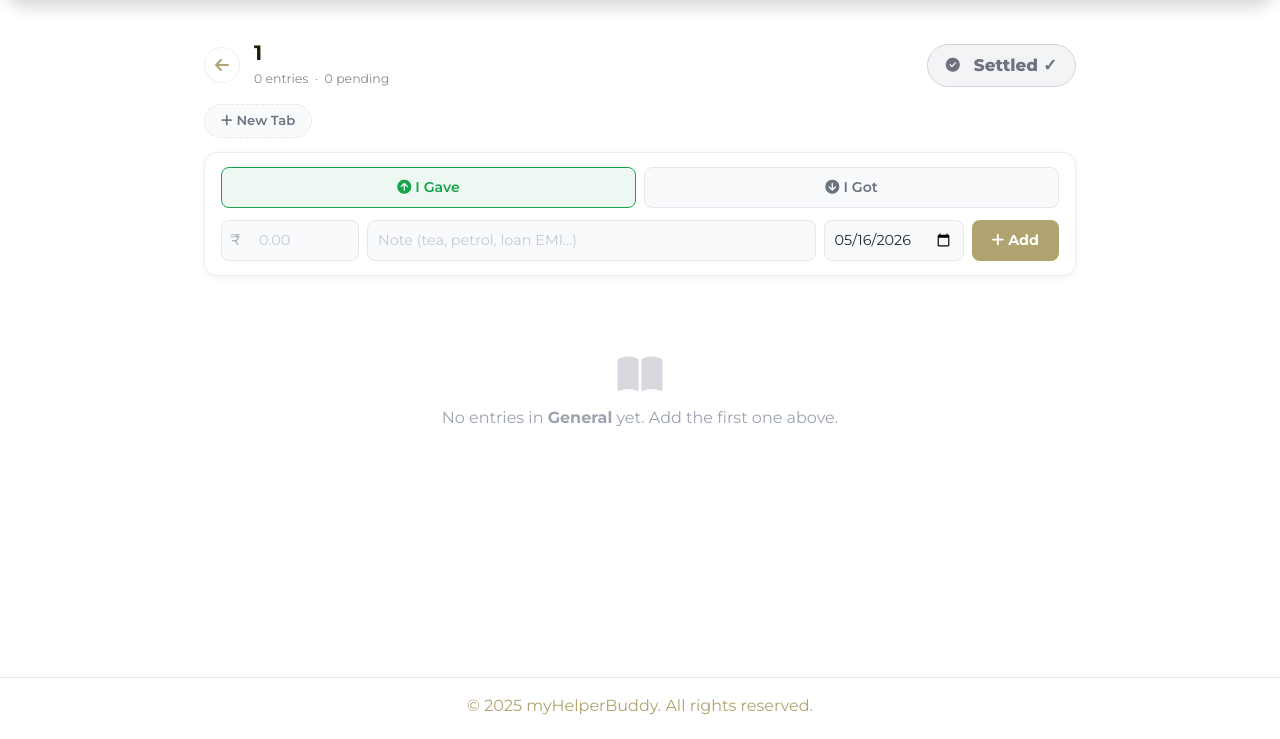
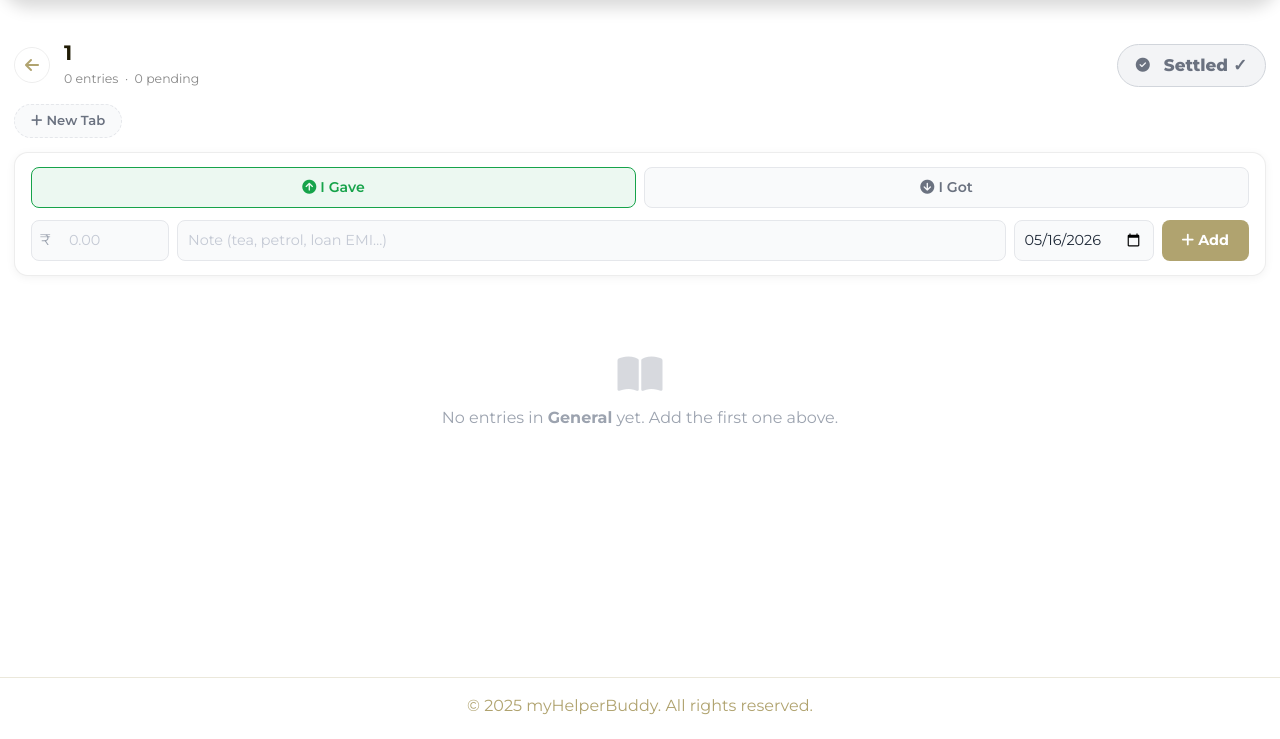
Before and after one commit to goodluckyash04/myHelperBuddy, a Django app: page /ledger-transaction/1 in a window 1280 px wide. Shown: the part 61-800 px from the top of the page. Run offline with Django 4.2, Linux system fonts and the light colour scheme; the visitor is signed in with stand-in values (Sample User, id 1); some libraries are stand-ins or nearby versions; some web fonts are replaced.

Commit message:
feat: add JavaScript ledger management logic and HTML template for transaction entries

```diff
--- a/accounts/static/js/ledger.js
+++ b/accounts/static/js/ledger.js
@@ -180,7 +180,16 @@ window.editTransaction = function (txnId) {
 
       // Set other fields
       document.getElementById('description').value = data.description || '';
-      document.getElementById('notes').value = data.notes || '';
+      // notes field is optional in the modal — guard against null
+      const notesEl = document.getElementById('notes');
+      if (notesEl) notesEl.value = data.notes || '';
+
+      // Set tab_name selector if present
+      const tabSel = document.getElementById('tab_name_select');
+      if (tabSel && data.tab_name) {
+        const opt = Array.from(tabSel.options).find(o => o.value === data.tab_name);
+        if (opt) tabSel.value = data.tab_name;
+      }
 
       // Hide installment section when editing
       document.getElementById('installment_card').style.display = 'none';
@@ -210,8 +219,8 @@ document.getElementById('ledgerModal').addEventListener('hidden.bs.modal', funct
 
   // Reset action and labels
   document.getElementById('myLedgerForm').action = '/create-ledger-transaction/';
-  document.getElementById('ledgerModalLabel').innerHTML = '<i class="fas fa-receipt me-2"></i>Add Ledger Transaction';
-  document.getElementById('submitButton').innerHTML = '<i class="fas fa-save me-2"></i>Save Transaction';
+  document.getElementById('ledgerModalLabel').innerHTML = '<i class="fas fa-receipt me-2"></i> Add Ledger Entry';
+  document.getElementById('submitButton').innerHTML = '<i class="fas fa-save me-2"></i>Save Entry';
 
   // Show installment section
   document.getElementById('installment_card').style.display = 'block';
--- a/accounts/templates/ledger_transaction/ledgerTransaction.html
+++ b/accounts/templates/ledger_transaction/ledgerTransaction.html
@@ -216,7 +216,7 @@ function openNewTabModal() {
   --pb-border: rgba(0,0,0,.07);
   --pb-radius: 14px;
 }
-.passbook-wrapper { max-width: 900px; margin: 0 auto; padding: 12px 14px 40px; }
+.passbook-wrapper { max-width: auto; margin: 0 auto; padding: 12px 14px 40px; }
 
 /* Header */
 .pb-header { display:flex; align-items:center; justify-content:space-between; flex-wrap:wrap; gap:10px; margin-bottom:14px; }
```
